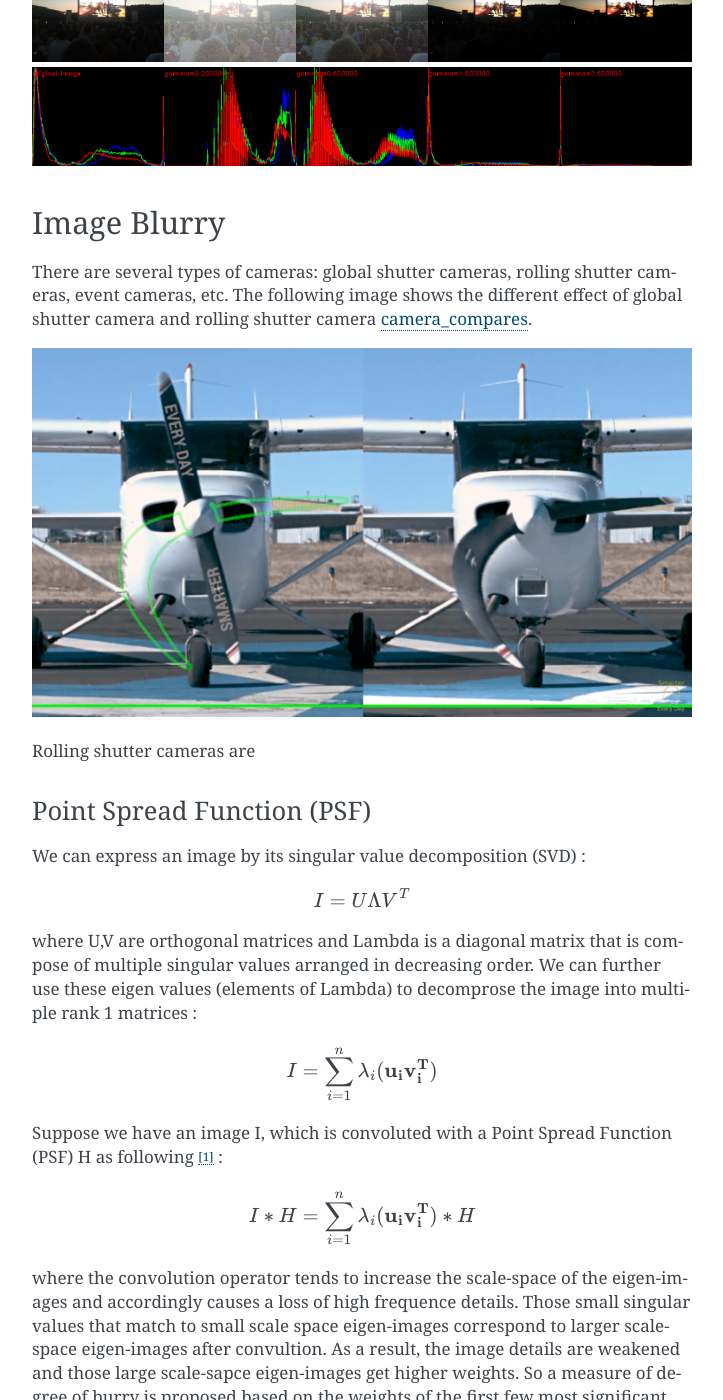
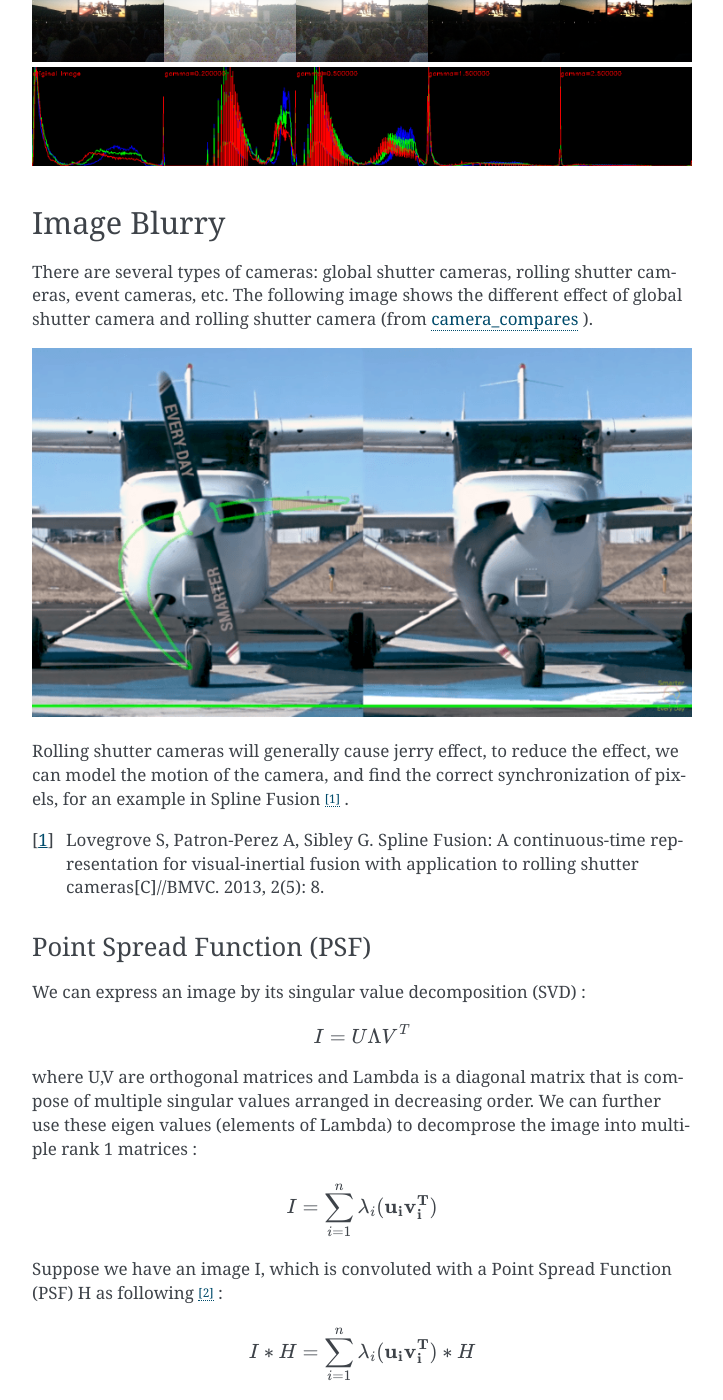
Before and after one commit to gggliuye/VIO, a Sphinx documentation site: the page built from docs/Prepare.rst, in a window 1280 px wide and 1400 px high, scrolled down 2868 px. Shown: the whole window, without its empty margins (388-1111 px from the left). Built offline with Sphinx 7.4.7, drawn with Linux system fonts in a browser that asks for light colours.

Commit message:
Update Prepare.rst

```diff
--- a/docs/Prepare.rst
+++ b/docs/Prepare.rst
@@ -140,14 +140,16 @@ Example of outdoor scene:
 Image Blurry
 ------------------
 
-There are several types of cameras: global shutter cameras, rolling shutter cameras, event cameras, etc. The following image shows the different effect of global shutter camera and rolling shutter camera camera_compares_.
+There are several types of cameras: global shutter cameras, rolling shutter cameras, event cameras, etc. The following image shows the different effect of global shutter camera and rolling shutter camera (from camera_compares_ ).
 
 .. _camera_compares: https://www.diyphotography.net/this-video-helps-you-understand-the-rolling-shutter-effect/
 
-.. image:: images/camera compare.png
+.. image:: images/cameracompare.png
 
-Rolling shutter cameras are
+Rolling shutter cameras will generally cause jerry effect, to reduce the effect, we can model the motion of the camera, and find the correct synchronization of pixels, for an example in Spline Fusion [#]_ .
 
+
+.. [#] Lovegrove S, Patron-Perez A, Sibley G. Spline Fusion: A continuous-time representation for visual-inertial fusion with application to rolling shutter cameras[C]//BMVC. 2013, 2(5): 8.
 
 Point Spread Function (PSF)
 >>>>>>>>>>>>>>>>>>>>>>
```
